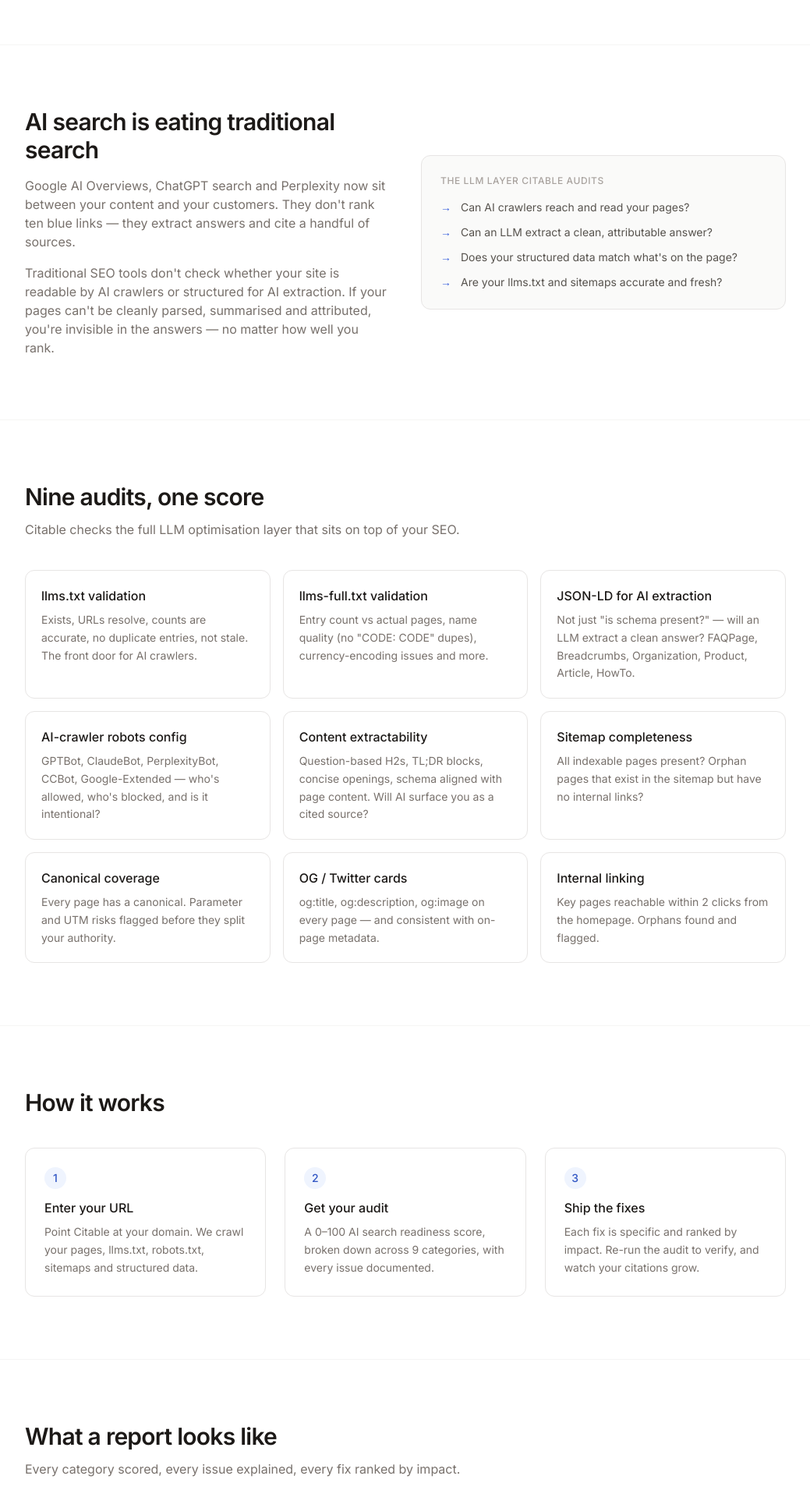
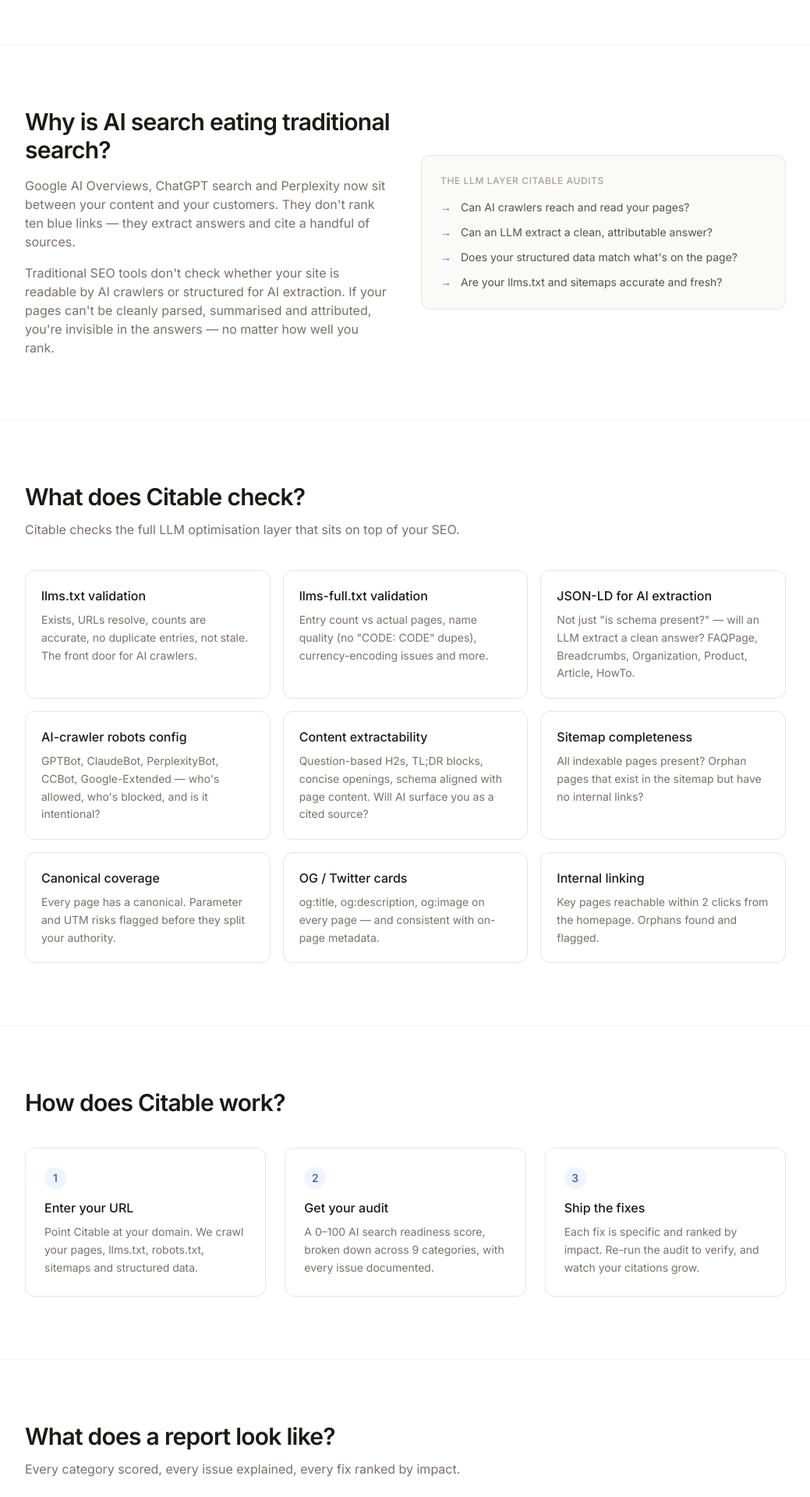
Before and after one commit to kalayl/citable, a Next.js app: page / in a window 1280 px wide. Shown: the part 600-2520 px from the top of the page at 78% size, without its empty margins (120-1159 px from the left). Built offline with nearby package versions, Linux system fonts and the light colour scheme.

Commit message:
Dogfood: add sitemap, og.png, question-based H2s for AI extractability

```diff
--- a/app/page.tsx
+++ b/app/page.tsx
@@ -131,7 +131,7 @@
           <div className="grid gap-10 md:grid-cols-2 md:items-center">
             <div>
               <h2 className="text-2xl font-semibold tracking-tight text-gray-900 sm:text-3xl">
-                AI search is eating traditional search
+                Why is AI search eating traditional search?
               </h2>
               <p className="mt-4 text-gray-500">
                 Google AI Overviews, ChatGPT search and Perplexity now sit
@@ -178,7 +178,7 @@
       <section id="checks" className="border-b border-gray-100">
         <div className="mx-auto max-w-5xl px-6 py-20">
           <h2 className="text-2xl font-semibold tracking-tight text-gray-900 sm:text-3xl">
-            Nine audits, one score
+            What does Citable check?
           </h2>
           <p className="mt-3 max-w-2xl text-gray-500">
             Citable checks the full LLM optimisation layer that sits on top of
@@ -204,7 +204,7 @@
       <section id="how" className="border-b border-gray-100">
         <div className="mx-auto max-w-5xl px-6 py-20">
           <h2 className="text-2xl font-semibold tracking-tight text-gray-900 sm:text-3xl">
-            How it works
+            How does Citable work?
           </h2>
           <div className="mt-10 grid gap-6 md:grid-cols-3">
             {steps.map((s) => (
@@ -226,7 +226,7 @@
       <section id="report" className="border-b border-gray-100">
         <div className="mx-auto max-w-5xl px-6 py-20">
           <h2 className="text-2xl font-semibold tracking-tight text-gray-900 sm:text-3xl">
-            What a report looks like
+            What does a report look like?
           </h2>
           <p className="mt-3 max-w-2xl text-gray-500">
             Every category scored, every issue explained, every fix ranked by
@@ -308,7 +308,7 @@
       <section className="border-b border-gray-100">
         <div className="mx-auto max-w-5xl px-6 py-20 text-center">
           <h2 className="text-2xl font-semibold tracking-tight text-gray-900 sm:text-3xl">
-            Early access
+            How much does it cost?
           </h2>
           <p className="mx-auto mt-4 max-w-xl text-gray-500">
             Free preview scores during early access. Full audits with ranked
--- /dev/null
+++ b/app/sitemap.ts
@@ -0,0 +1,15 @@
+import { MetadataRoute } from "next"
+
+const SITE_URL = "https://citable.dev"
+
+export default function sitemap(): MetadataRoute.Sitemap {
+  const now = new Date()
+  return [
+    {
+      url: SITE_URL,
+      lastModified: now,
+      changeFrequency: "weekly",
+      priority: 1.0,
+    },
+  ]
+}
```
Also changed, not shown: public/og.png (added).
